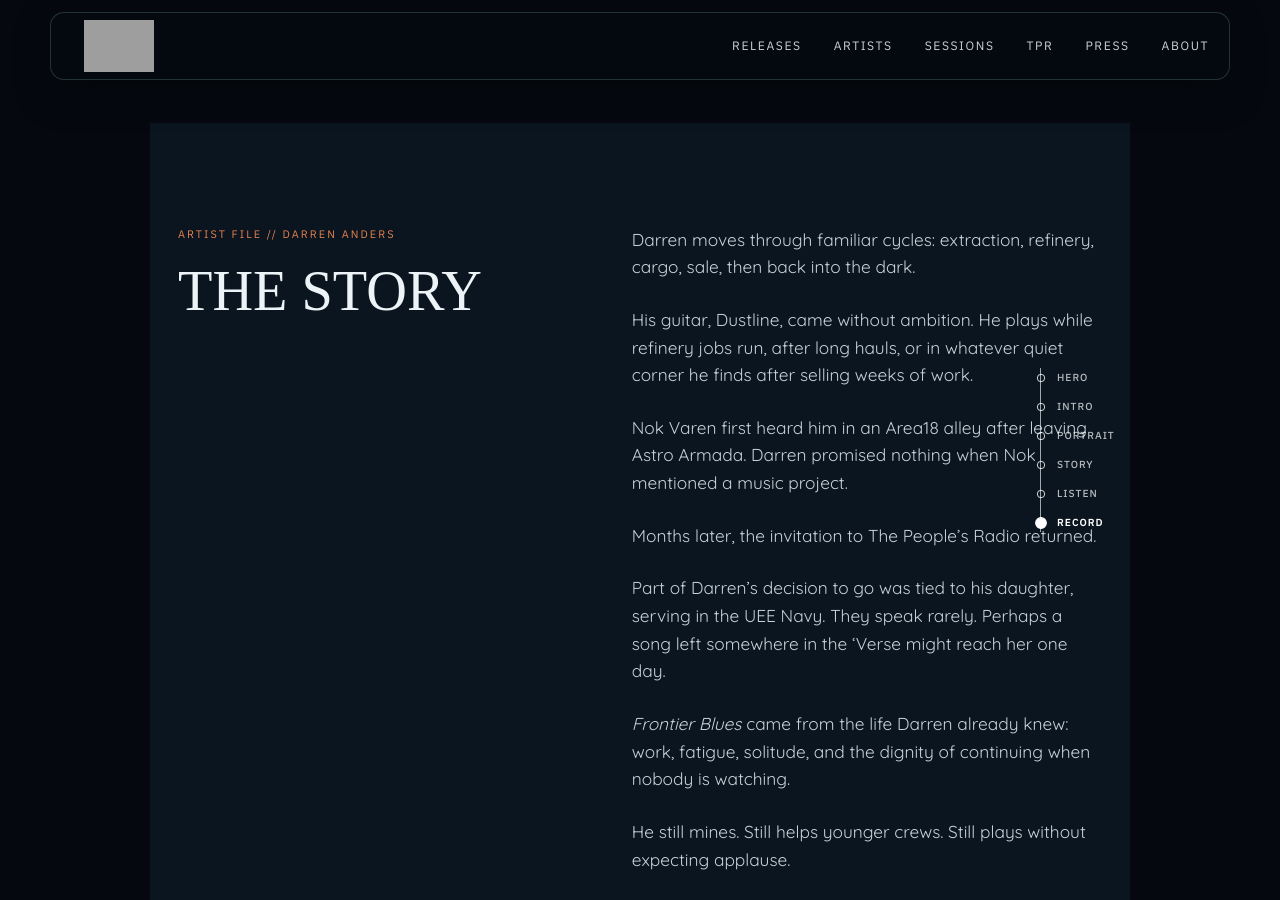
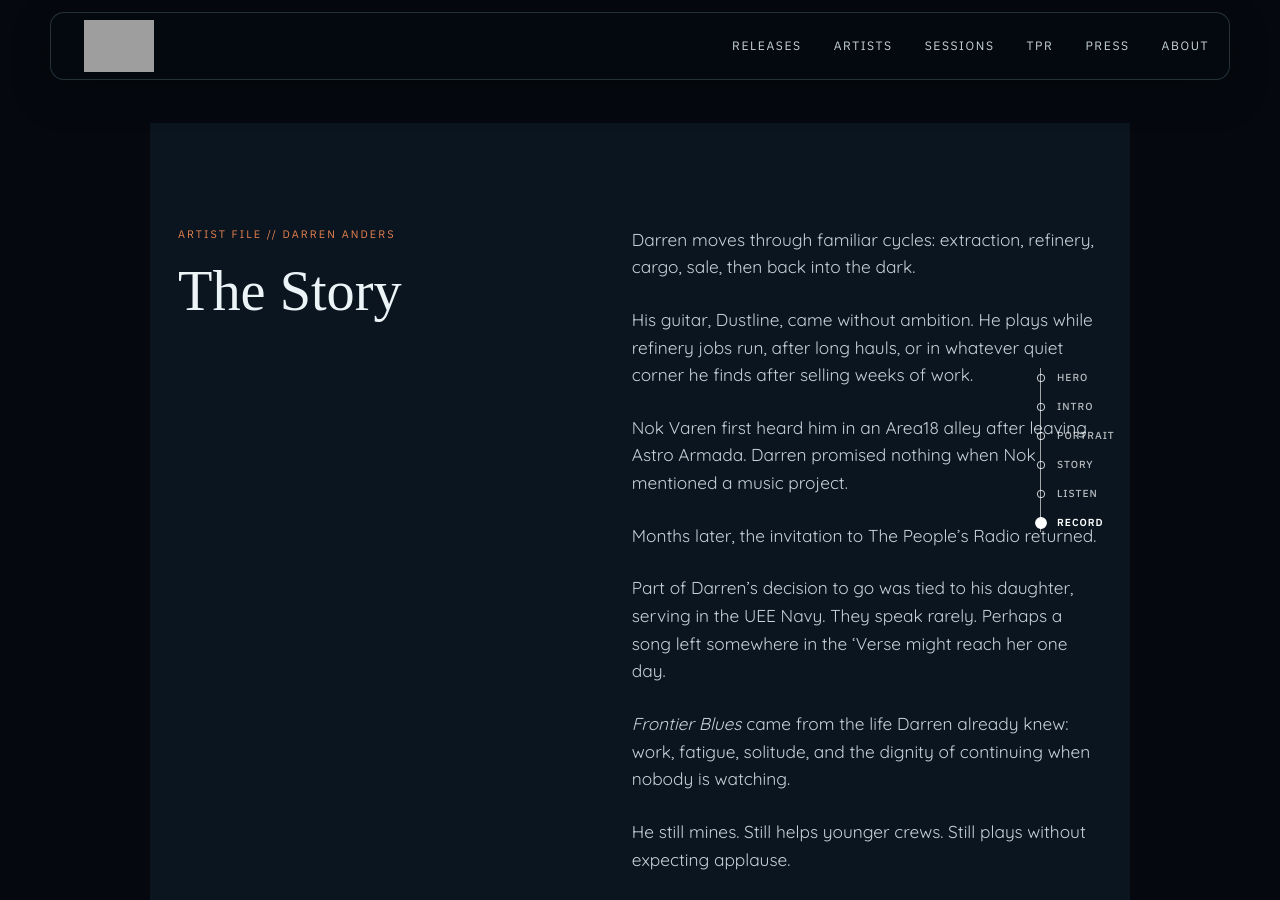
Before and after one commit to yannockverne/suborbital, a Jekyll site: the page built from _artists/darren-anders.md, in a window 1280 px wide and 900 px high, scrolled down 1770 px. Built offline with Jekyll 4.4.1, drawn with Linux system fonts in a browser that asks for light colours; some web fonts are replaced; grey boxes are pictures that could not be loaded.

Commit message:
Use title case for artist story heading

```diff
--- a/_layouts/artist.html
+++ b/_layouts/artist.html
@@ -44,7 +44,7 @@ layout: default
 
   <section class="artist-v2-section artist-v2-story" id="artist-story" data-artist-section aria-labelledby="artist-story-heading" data-rail-theme="dark">
     <div class="artist-v2-shell artist-v2-editorial-grid">
-      <div><p class="eyebrow">ARTIST FILE // {{ page.name }}</p><h2 id="artist-story-heading">THE STORY</h2></div>
+      <div><p class="eyebrow">ARTIST FILE // {{ page.name }}</p><h2 id="artist-story-heading">The Story</h2></div>
       <div class="artist-v2-prose">{{ content }}</div>
     </div>
   </section>
```
